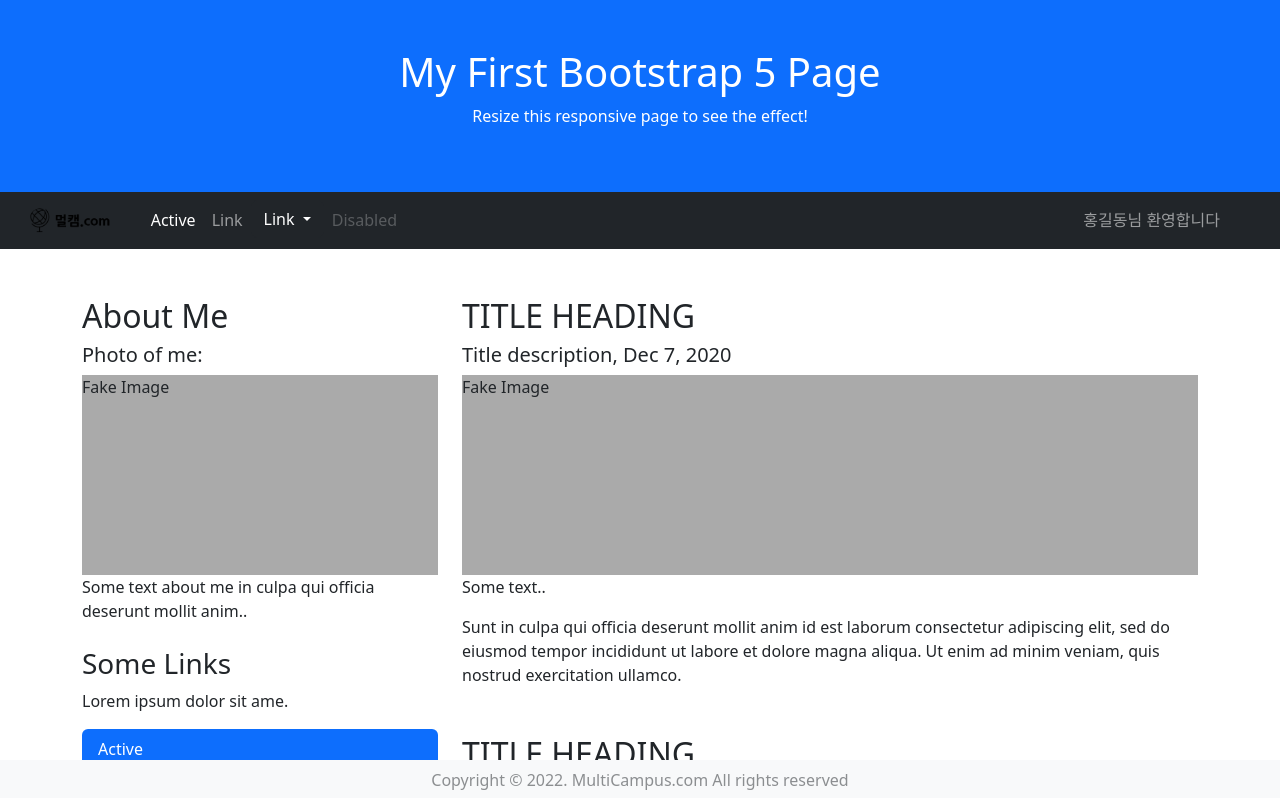
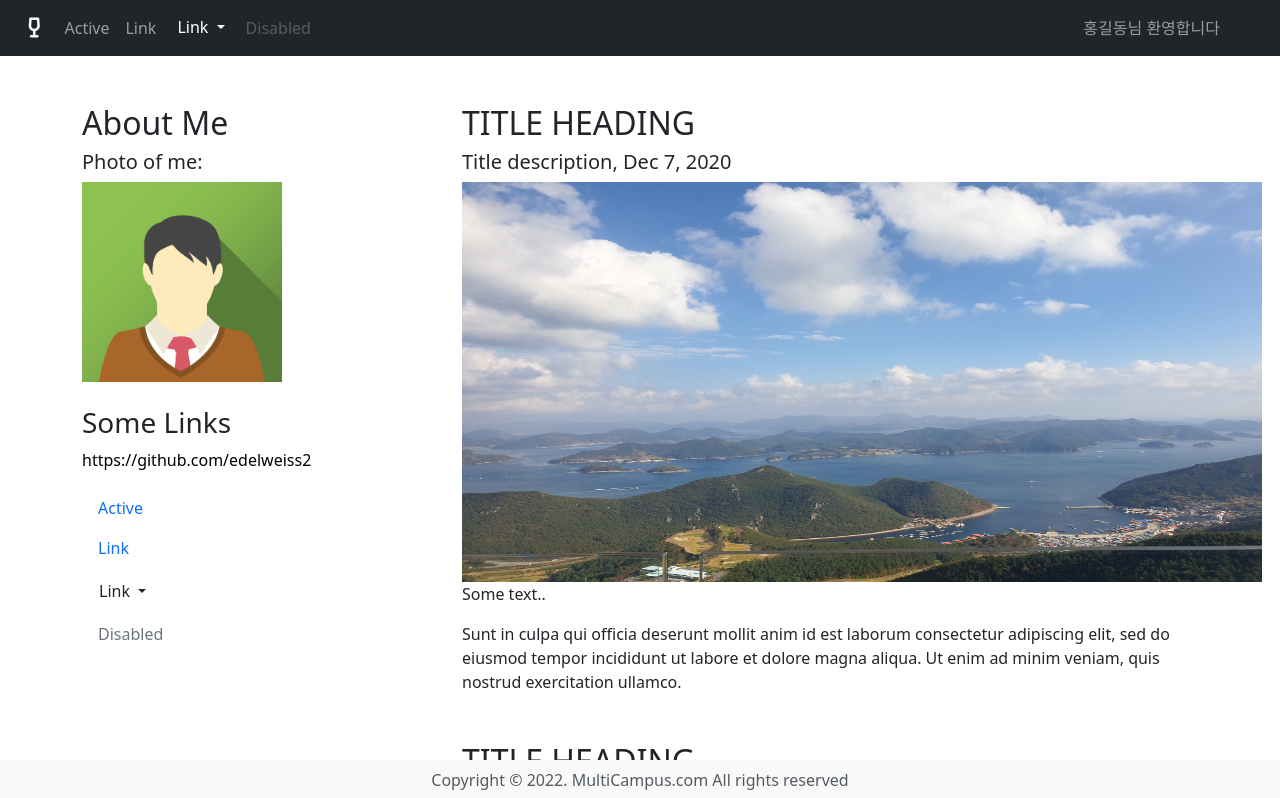
Before and after one commit to edelweiss2/Front-end, a plain HTML site: page 04.Bootstrap5/29.Templates.html in a window 1280 px wide. Shown: the top 798 px of the page. Drawn offline with nearby package versions, Linux system fonts and the light colour scheme.

Commit message:
2022-11-29

```diff
--- a/04.Bootstrap5/29.Templates.html
+++ b/04.Bootstrap5/29.Templates.html
@@ -7,6 +7,7 @@
     <meta name="viewport" content="width=device-width, initial-scale=1">
     <link href="https://cdn.jsdelivr.net/npm/bootstrap@5.2.3/dist/css/bootstrap.min.css" rel="stylesheet">
     <script src="https://cdn.jsdelivr.net/npm/bootstrap@5.2.3/dist/js/bootstrap.bundle.min.js"></script>
+    <script src="https://kit.fontawesome.com/c274ddffaf.js" crossorigin="anonymous"></script>
     <style>
         .fakeimg {
             height: 200px;
@@ -16,25 +17,18 @@
 </head>
 
 <body>
-
-    <div class="p-5 bg-primary text-white text-center">
-        <h1>My First Bootstrap 5 Page</h1>
-        <p>Resize this responsive page to see the effect!</p>
-    </div>
-
     <nav class="navbar navbar-expand-sm bg-dark navbar-dark">
         <div class="container-fluid">
             <ul class="navbar-nav">
-                <a class="navbar-brand ms-3" href="#"><img src="../img/logo.png" alt="Earth" style="height:28px;"
-                    class="rounded-pill"></a>
+                <a class="navbar-brand ms-3" href="#"><i class="fas fa-wine-glass-alt"></i></a>
                 <li class="nav-item">
-                    <a class="nav-link active" href="#">Active</a>
+                    <a class="nav-link" href="#">Active</a>
                 </li>
                 <li class="nav-item">
                     <a class="nav-link" href="#">Link</a>
                 </li>
                 <li class="nav-item">
-                    <div class="dropdown">
+                    <div class="dropdown px">
                         <button type="button" class="btn btn-dark dropdown-toggle" data-bs-toggle="dropdown">
                             Link
                         </button>
@@ -58,24 +52,24 @@
 
     <div class="container mt-5">
         <div class="row">
-            <div class="col-sm-4">
+            <div class="col-sm-4 just">
                 <h2>About Me</h2>
                 <h5>Photo of me:</h5>
-                <div class="fakeimg">Fake Image</div>
-                <p>Some text about me in culpa qui officia deserunt mollit anim..</p>
+                <div><img src="../img/avatar_man.png" alt="" style="height: 200px;"></div>
                 <h3 class="mt-4">Some Links</h3>
-                <p>Lorem ipsum dolor sit ame.</p>
-                <ul class="nav nav-pills flex-column">
+                <p><a href="https://github.com/edelweiss2"
+                        style="text-decoration : none; color: black;">https://github.com/edelweiss2</a></p>
+                <ul class="nav nav-pills flex-column m">
                     <li class="nav-item">
-                        <a class="nav-link active" href="#">Active</a>
+                        <a class="nav-link" href="#">Active</a>
                     </li>
                     <li class="nav-item">
                         <a class="nav-link" href="#">Link</a>
                     </li>
                     <li class="nav-item">
-                        <div class="dropdown">
-                            <button type="button" class="btn btn-primary dropdown-toggle" data-bs-toggle="dropdown">
-                                Dropdown button
+                        <div class="dropdown p-1">
+                            <button type="button" class="btn  dropdown-toggle" data-bs-toggle="dropdown">
+                                Link
                             </button>
                             <ul class="dropdown-menu">
                                 <li><a class="dropdown-item" href="#">Link 1</a></li>
@@ -93,7 +87,7 @@
             <div class="col-sm-8">
                 <h2>TITLE HEADING</h2>
                 <h5>Title description, Dec 7, 2020</h5>
-                <div class="fakeimg">Fake Image</div>
+                <div><img src="../img/ty2.jpg" alt="" style="width: 800px; height: 400px;"></div>
                 <p>Some text..</p>
                 <p>Sunt in culpa qui officia deserunt mollit anim id est laborum consectetur adipiscing elit, sed do
                     eiusmod tempor incididunt ut labore et dolore magna aliqua. Ut enim ad minim veniam, quis nostrud
@@ -101,30 +95,22 @@
 
                 <h2 class="mt-5">TITLE HEADING</h2>
                 <h5>Title description, Sep 2, 2020</h5>
-                <div class="fakeimg">Fake Image</div>
+                <div><img src="../img/dy1.jpg" alt="" style="width:800px; height: 400px;"></div>
                 <p>Some text..</p>
                 <p>Sunt in culpa qui officia deserunt mollit anim id est laborum consectetur adipiscing elit, sed do
                     eiusmod tempor incididunt ut labore et dolore magna aliqua. Ut enim ad minim veniam, quis nostrud
                     exercitation ullamco.</p>
 
-                <div class="row">
-                    <div class="col">
-                        <img src="../img/ty1.jpg" alt="" style="width: 300px; height: 300px;">
-                    </div>
-                    <div class="col">
-                        <img src="../img/ty2.jpg" alt="" style="width: 300px; height: 300px;">
-                    </div>
-                </div>
             </div>
         </div>
 
     </div>
 
     <nav class="navbar navbar-expand-sm bg-light fixed-bottom">
-        <div class="container-fluid justify-content-center opacity-50">
-          Copyright &copy; 2022. MultiCampus.com All rights reserved
+        <div class="container-fluid justify-content-center opacity-75">
+            Copyright &copy; 2022. MultiCampus.com All rights reserved
         </div>
-      </nav>
+    </nav>
 </body>
 
 </html>
```
